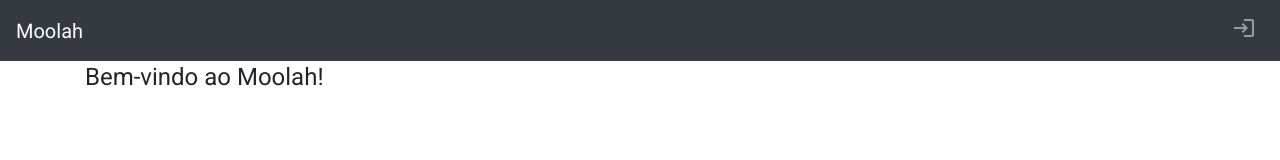
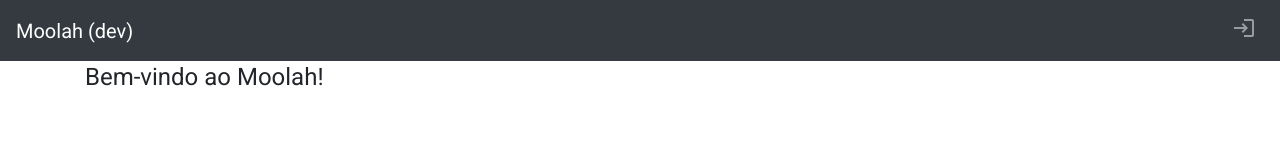
Before and after one commit to Guimaroes/moolah-client, an Angular app: page /#/home in a window 1280 px wide. Shown: the top 160 px of the page. Built offline with nearby package versions, Linux system fonts and the light colour scheme.

Commit message:
Added environment in app brand

```diff
--- a/src/app/app.component.html
+++ b/src/app/app.component.html
@@ -1,6 +1,6 @@
 <div id="app">
   <nav class="navbar navbar-expand navbar-dark bg-dark">
-    <a href="#" class="navbar-brand">Moolah</a>
+    <a href="#" class="navbar-brand">Moolah ({{name}})</a>
     <ul class="navbar-nav mr-auto" *ngIf="isLoggedIn">
       <li class="nav-item">
         <a href="/finances" class="nav-link" routerLink="finances">
--- a/src/app/app.component.ts
+++ b/src/app/app.component.ts
@@ -1,5 +1,6 @@
 import { Component, OnInit } from '@angular/core';
 import { TokenStorageService } from './_services/token-storage.service';
+import { environment } from 'environments/environment';
 
 @Component({
   selector: 'app-root',
@@ -8,6 +9,7 @@ import { TokenStorageService } from './_services/token-storage.service';
 })
 export class AppComponent implements OnInit {
 
+  name = environment.name;
   isLoggedIn = false;
   username?: string;
 
--- a/src/environments/environment.homolog.ts
+++ b/src/environments/environment.homolog.ts
@@ -1,4 +1,5 @@
 export const environment = {
     production: false,
-    apiUrl: 'http://177.44.248.53:8082/'
+    apiUrl: 'http://177.44.248.53:8082/',
+    name: 'homolog'
   };
--- a/src/environments/environment.prod.ts
+++ b/src/environments/environment.prod.ts
@@ -1,4 +1,5 @@
 export const environment = {
   production: true,
-  apiUrl: 'http://177.44.248.53:8081/'
+  apiUrl: 'http://177.44.248.53:8081/',
+  name: 'prod'
 };
--- a/src/environments/environment.ts
+++ b/src/environments/environment.ts
@@ -4,7 +4,8 @@
 
 export const environment = {
   production: false,
-  apiUrl: 'http://localhost:8080/'
+  apiUrl: 'http://localhost:8080/',
+  name: 'dev'
 };
 
 /*
```
